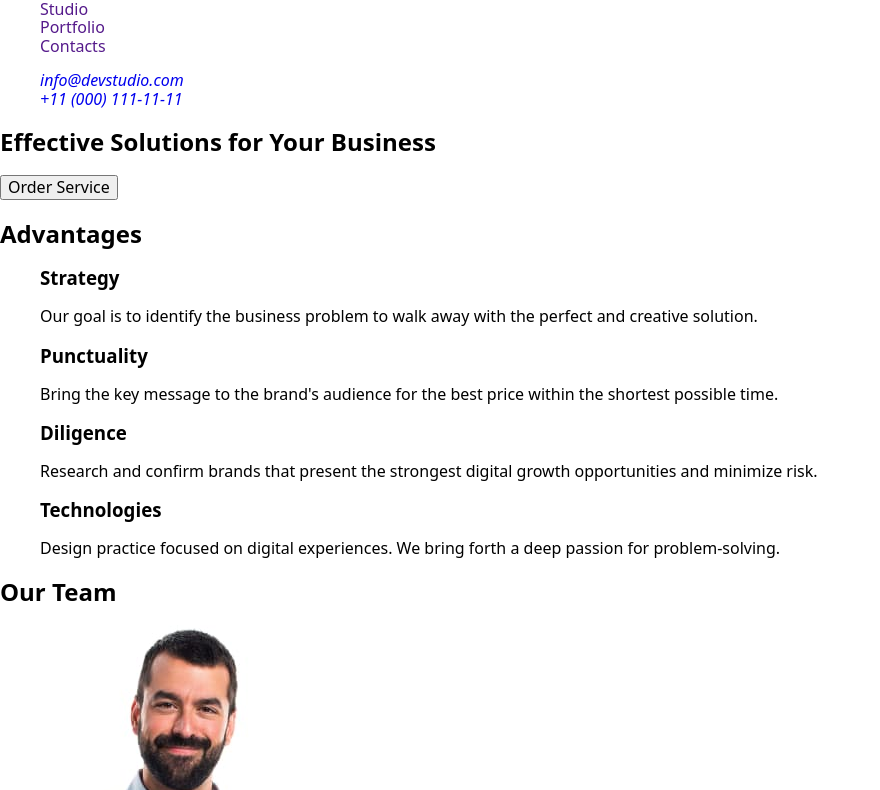
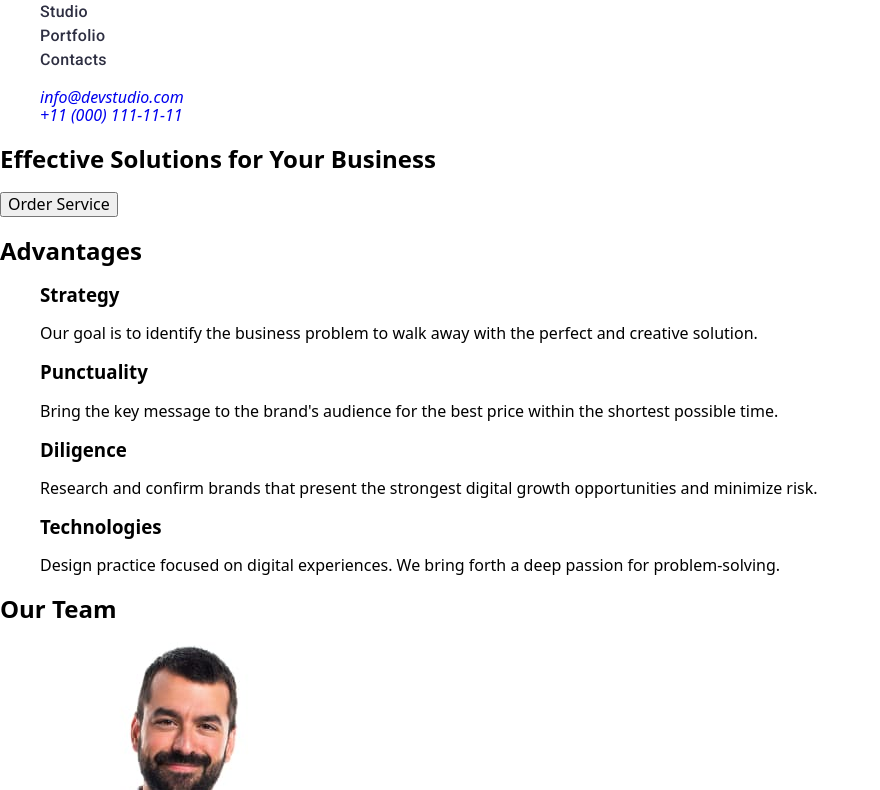
Before and after one commit to Anna-Anatoliivna/goit-markup-hw-02, a plain HTML site: page index.html in a window 1280 px wide. Shown: the part 37-827 px from the top of the page, without its empty margins (0-880 px from the left). Drawn offline with nearby package versions, Linux system fonts and the light colour scheme.

Commit message:
added styles for menu-links

```diff
--- a/css/styles.css
+++ b/css/styles.css
@@ -22,3 +22,15 @@ img {
 .text-violet {
     color: #4d5ae5;
 }
+.menu-link {
+    font-family: "Roboto", sans-serif;
+        font-weight: 500;
+        font-size: 16px;
+        line-height: 1.5;
+        letter-spacing: 0.02em;
+        color: #2e2f42;
+}
+.menu-link:hover,
+.menu-link:focus {
+    color: #404bbf;
+}
```
